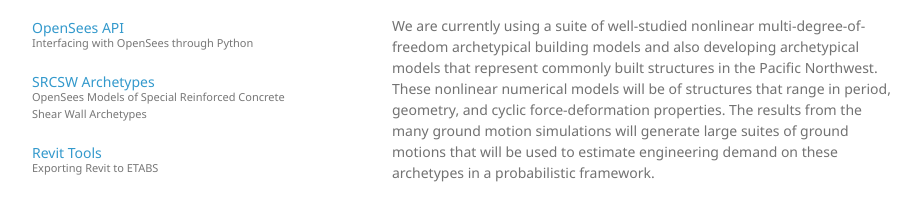
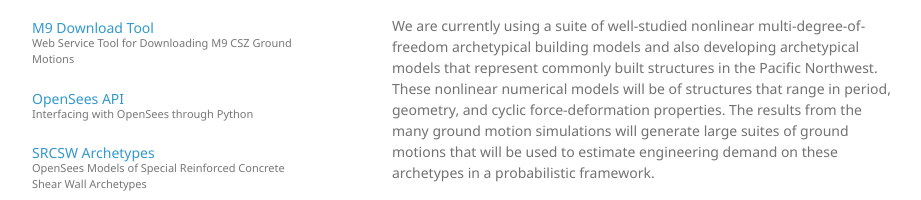
Before and after one commit to nassermarafi/nassermarafi.github.io, a plain HTML site: page index.html in a window 1280 px wide. Shown: the part 595-795 px from the top of the page, without its empty margins (178-1099 px from the left). Drawn offline with Linux system fonts and the light colour scheme; grey boxes are pictures that could not be loaded.

Commit message:
Update index.html

```diff
--- a/index.html
+++ b/index.html
@@ -32,7 +32,10 @@
 	    <p class="view"><a href="#Press">Media Mentions <small>Work featured in popular media</small></a></p>
         <p> <br> </p>
         <p>Research Tools</p>
+
 	  	<p class="view"><a href="https://www.designsafe-ci.org/data/browser/public/designsafe.storage.published//PRJ-1355">M9 CSZ Ground-Motions <small>Simulated M9 Cascadia Subduction Zone Ground Motions</small></a></p>
+
+	  	<p class="view"><a href="https://sites.uw.edu/pnet/m9-simulations/m9-download-tool/">M9 Download Tool <small>Web Service Tool for Downloading M9 CSZ Ground Motions</small></a></p>
 
         <p class="view"><a href="http://github.com/nassermarafi/OpenSeesAPI">OpenSees API <small>Interfacing with OpenSees through Python</small></a></p>
 
```
